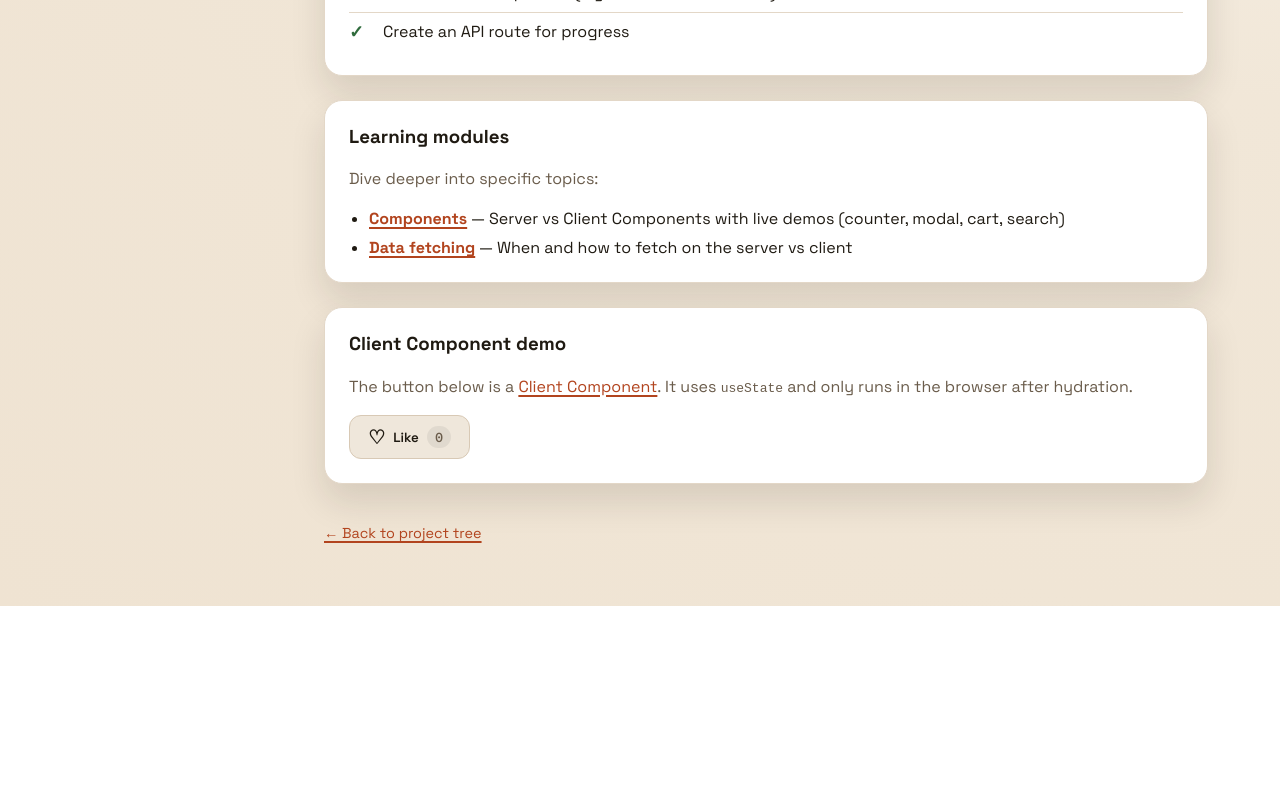
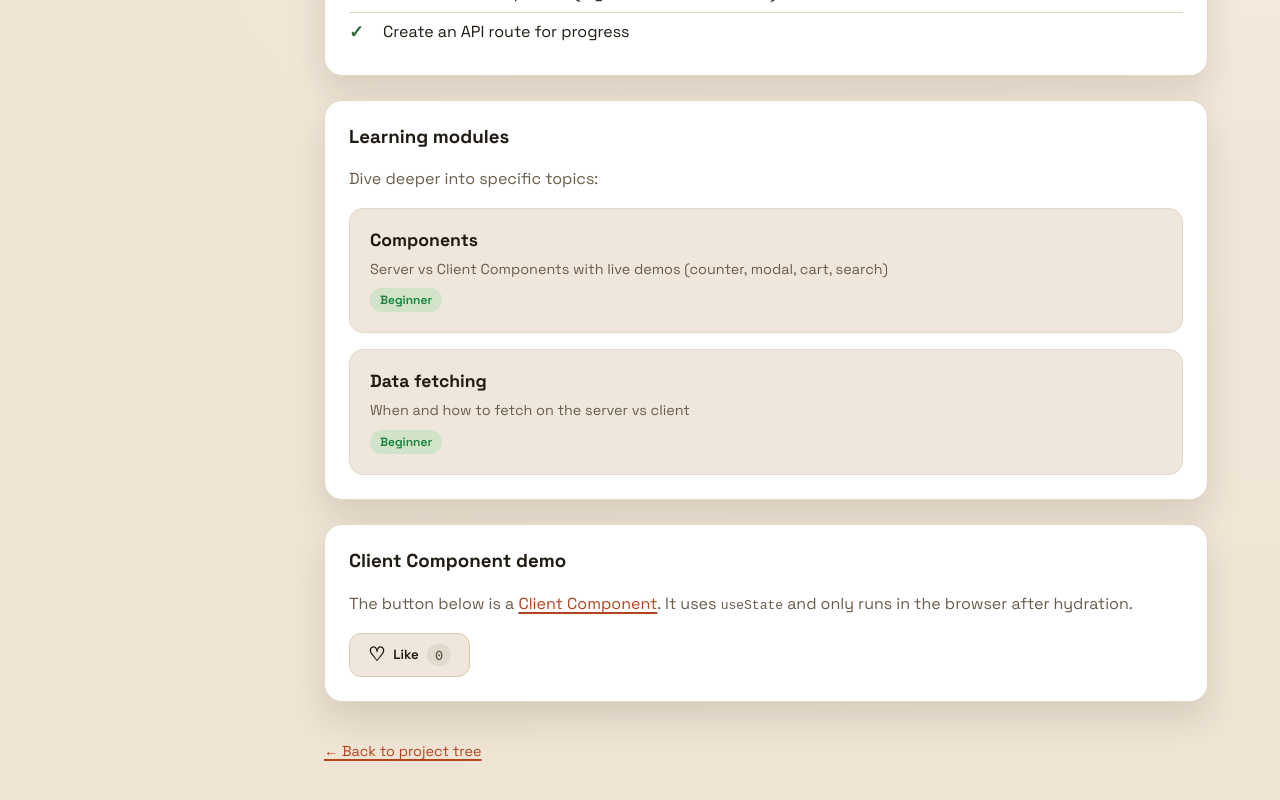
Before and after one commit to hexlianine/nexter, a Next.js app: page /learn in a window 1280 px wide. Shown: the part 737-1537 px from the top of the page. Before the commit the page ends 1343 px from the top, so only its background shows below. Built offline with nearby package versions, Linux system fonts and the light colour scheme.

Commit message:
feat: add course cards and design tokens

```diff
--- a/app/(learning)/learn/page.tsx
+++ b/app/(learning)/learn/page.tsx
@@ -1,6 +1,8 @@
 import Link from "next/link";
 import LikeButton from "../../ui/like-button";
 import ProgressChecklist from "../../ui/progress-checklist";
+import CourseCard from "@/components/course-card";
+import { LESSONS } from "@/lib/learning-data";
 
 const GOALS = [
   "Understand App Router routing and layouts",
@@ -46,20 +48,11 @@ export default function LearnPage() {
         <p style={{ marginBottom: 16 }}>
           Dive deeper into specific topics:
         </p>
-        <ul style={{ margin: 0, paddingLeft: 20 }}>
-          <li style={{ marginBottom: 8 }}>
-            <Link href="/learn/components">
-              <strong>Components</strong>
-            </Link>{" "}
-            — Server vs Client Components with live demos (counter, modal, cart, search)
-          </li>
-          <li>
-            <Link href="/learn/data-fetching">
-              <strong>Data fetching</strong>
-            </Link>{" "}
-            — When and how to fetch on the server vs client
-          </li>
-        </ul>
+        <div className="course-card-grid">
+          {LESSONS.map((lesson) => (
+            <CourseCard key={lesson.id} module={lesson} />
+          ))}
+        </div>
       </section>
 
       <section className="hero-card">
--- a/app/globals.css
+++ b/app/globals.css
@@ -1,32 +1,5 @@
 @import url("https://fonts.googleapis.com/css2?family=Space+Grotesk:wght@400;500;600;700&family=Source+Code+Pro:wght@400;600&display=swap");
-
-:root {
-  color-scheme: light;
-  --bg: #f6f2ea;
-  --bg-strong: #efe7db;
-  --ink: #1f1a12;
-  --muted: #6a5c4b;
-  --accent: #d05a2e;
-  --accent-strong: #b2441e;
-  --card: #ffffff;
-  --card-border: #e3d7c7;
-  --tree-border: #d8c9b5;
-  --shadow: 0 18px 35px rgba(31, 26, 18, 0.12);
-}
-
-[data-theme="dark"] {
-  color-scheme: dark;
-  --bg: #1f1a12;
-  --bg-strong: #2d261c;
-  --ink: #f6f2ea;
-  --muted: #b8a99a;
-  --accent: #e87a4a;
-  --accent-strong: #f09d6b;
-  --card: #2d261c;
-  --card-border: #3d362a;
-  --tree-border: #4d4638;
-  --shadow: 0 18px 35px rgba(0, 0, 0, 0.3);
-}
+@import "../styles/tokens.css";
 
 [data-theme="dark"] body {
   background: radial-gradient(circle at top right, #252018 0%, #1f1a12 45%, #1a1610 100%);
@@ -116,6 +89,80 @@ a:focus-visible {
 
 .badge-link:hover {
   background: #f6dac8;
+}
+
+.course-card-grid {
+  display: grid;
+  gap: 16px;
+  margin-top: 16px;
+}
+
+.course-card {
+  display: flex;
+  flex-direction: column;
+  gap: 8px;
+  padding: 20px;
+  background: var(--bg-strong);
+  border: 1px solid var(--card-border);
+  border-radius: 14px;
+  text-decoration: none;
+  color: inherit;
+  transition: border-color 0.2s ease, box-shadow 0.2s ease;
+}
+
+.course-card:hover {
+  border-color: var(--accent);
+  box-shadow: var(--shadow);
+}
+
+.course-card-title {
+  font-weight: 700;
+  font-size: 1.1rem;
+  color: var(--ink);
+}
+
+.course-card-summary {
+  font-size: 0.9rem;
+  color: var(--muted);
+  line-height: 1.5;
+}
+
+.course-card-difficulty {
+  align-self: flex-start;
+  padding: 4px 10px;
+  border-radius: 999px;
+  font-size: 0.75rem;
+  font-weight: 600;
+}
+
+.course-card-difficulty--beginner {
+  background: rgba(34, 197, 94, 0.15);
+  color: #15803d;
+}
+
+[data-theme="dark"] .course-card-difficulty--beginner {
+  background: rgba(34, 197, 94, 0.25);
+  color: #4ade80;
+}
+
+.course-card-difficulty--intermediate {
+  background: rgba(234, 179, 8, 0.15);
+  color: #a16207;
+}
+
+[data-theme="dark"] .course-card-difficulty--intermediate {
+  background: rgba(234, 179, 8, 0.25);
+  color: #facc15;
+}
+
+.course-card-difficulty--advanced {
+  background: rgba(239, 68, 68, 0.15);
+  color: #b91c1c;
+}
+
+[data-theme="dark"] .course-card-difficulty--advanced {
+  background: rgba(239, 68, 68, 0.25);
+  color: #f87171;
 }
 
 .panel-grid {
--- a/app/layout.tsx
+++ b/app/layout.tsx
@@ -1,3 +1,4 @@
+import "../styles/tokens.css";
 import "./globals.css";
 import ThemeProvider from "./ui/theme-provider";
 
--- /dev/null
+++ b/components/course-card.tsx
@@ -0,0 +1,23 @@
+import Link from "next/link";
+import type { LessonModule } from "@/lib/learning-data";
+import { DIFFICULTY_LABELS } from "@/lib/learning-data";
+
+type CourseCardProps = {
+  module: LessonModule;
+};
+
+export default function CourseCard({ module }: CourseCardProps) {
+  return (
+    <Link
+      href={`/learn/${module.slug}`}
+      className="course-card"
+      aria-label={`Go to ${module.title} module`}
+    >
+      <span className="course-card-title">{module.title}</span>
+      <span className="course-card-summary">{module.summary}</span>
+      <span className={`course-card-difficulty course-card-difficulty--${module.difficulty}`}>
+        {DIFFICULTY_LABELS[module.difficulty]}
+      </span>
+    </Link>
+  );
+}
--- /dev/null
+++ b/lib/learning-data.ts
@@ -0,0 +1,36 @@
+export type Difficulty = "beginner" | "intermediate" | "advanced";
+
+export type LessonModule = {
+  id: string;
+  title: string;
+  slug: string;
+  summary: string;
+  difficulty: Difficulty;
+  topics: string[];
+};
+
+export const LESSONS: LessonModule[] = [
+  {
+    id: "components",
+    title: "Components",
+    slug: "components",
+    summary:
+      "Server vs Client Components with live demos (counter, modal, cart, search)",
+    difficulty: "beginner",
+    topics: ["use client", "Server Components", "Client Components", "composition"],
+  },
+  {
+    id: "data-fetching",
+    title: "Data fetching",
+    slug: "data-fetching",
+    summary: "When and how to fetch on the server vs client",
+    difficulty: "beginner",
+    topics: ["Server fetch", "Client fetch", "streaming", "caching"],
+  },
+];
+
+export const DIFFICULTY_LABELS: Record<Difficulty, string> = {
+  beginner: "Beginner",
+  intermediate: "Intermediate",
+  advanced: "Advanced",
+};
--- /dev/null
+++ b/styles/tokens.css
@@ -0,0 +1,32 @@
+/**
+ * Design tokens for the nexter learning app.
+ * Import this before globals.css or in layout.tsx to apply variables.
+ */
+
+:root {
+  color-scheme: light;
+  --bg: #f6f2ea;
+  --bg-strong: #efe7db;
+  --ink: #1f1a12;
+  --muted: #6a5c4b;
+  --accent: #d05a2e;
+  --accent-strong: #b2441e;
+  --card: #ffffff;
+  --card-border: #e3d7c7;
+  --tree-border: #d8c9b5;
+  --shadow: 0 18px 35px rgba(31, 26, 18, 0.12);
+}
+
+[data-theme="dark"] {
+  color-scheme: dark;
+  --bg: #1f1a12;
+  --bg-strong: #2d261c;
+  --ink: #f6f2ea;
+  --muted: #b8a99a;
+  --accent: #e87a4a;
+  --accent-strong: #f09d6b;
+  --card: #2d261c;
+  --card-border: #3d362a;
+  --tree-border: #4d4638;
+  --shadow: 0 18px 35px rgba(0, 0, 0, 0.3);
+}
--- a/tsconfig.json
+++ b/tsconfig.json
@@ -1,5 +1,9 @@
 {
   "compilerOptions": {
+    "baseUrl": ".",
+    "paths": {
+      "@/*": ["./*"]
+    },
     "target": "ES2017",
     "lib": [
       "dom",
```
Also changed, not shown: app/data.ts (+13 -9 lines), public/learning-hero.svg (added).
